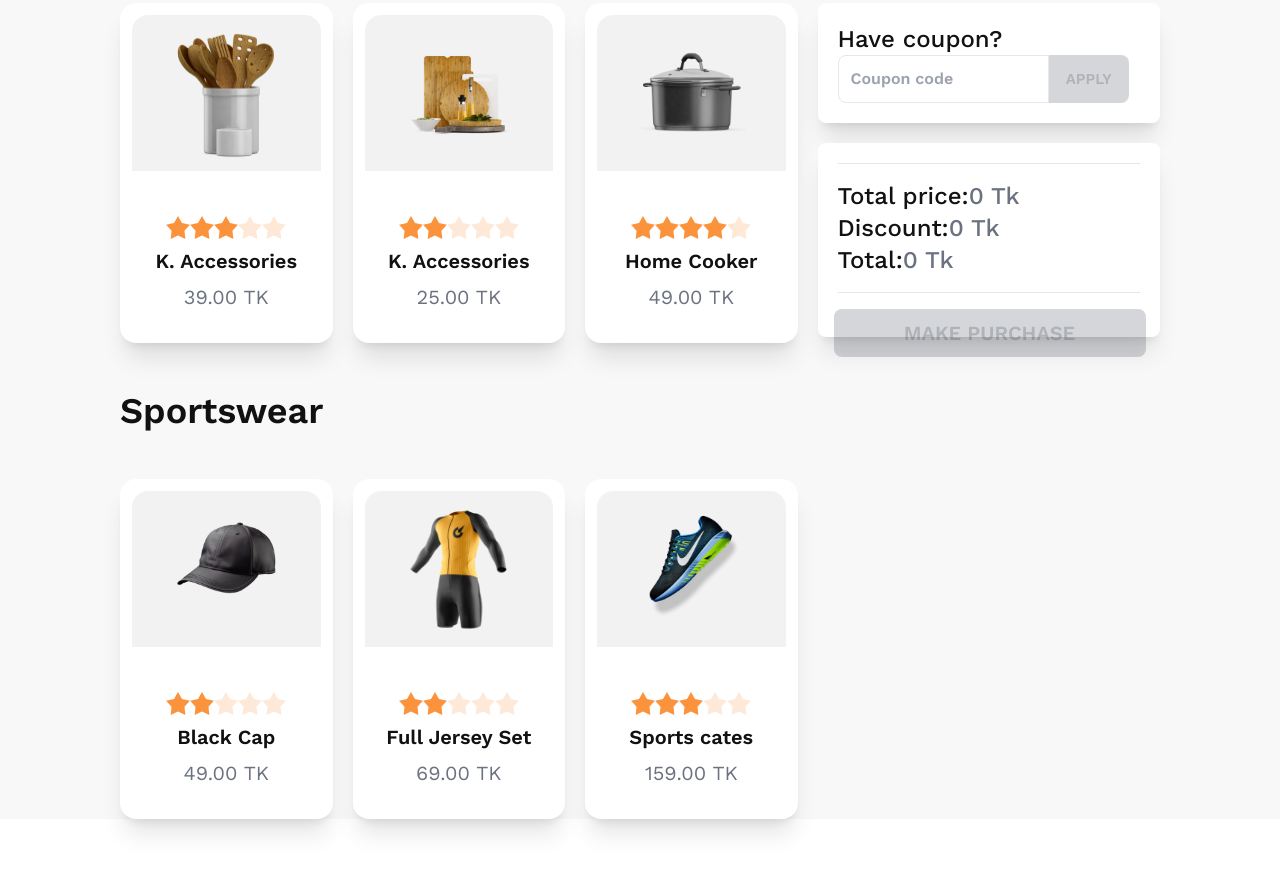
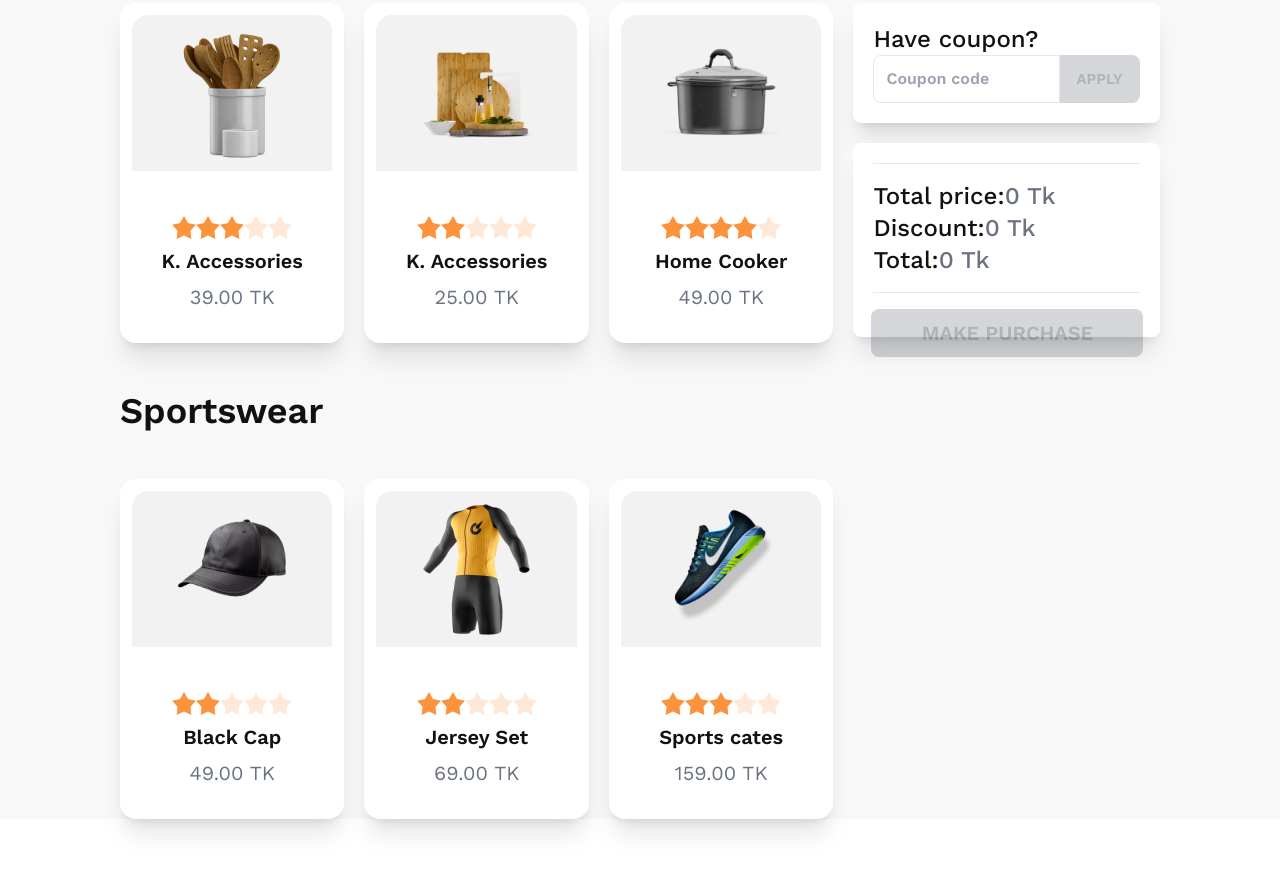
Before and after one commit to Rajib-10/Summer-Sale, a plain HTML site: page index.html in a window 1280 px wide. Shown: the part 981-1854 px from the top of the page. Drawn offline with nearby package versions, Linux system fonts and the light colour scheme.

Commit message:
responsive added again

```diff
--- a/index.html
+++ b/index.html
@@ -58,7 +58,7 @@
             <h2 class="text-xl md:text-3xl font-medium mb-10">
               ---SALE FEVER---
             </h2>
-            <h1 class="leading-normal text-2xl lg:text-[45px] font-bold mb-10">
+            <h1 class="leading-normal text-2xl lg:text-[30px] xl:text-[45px] font-bold mb-10">
               Purchase TK 200 or <br />
               above & get <span class="text-[#E527B2]">20% off</span>
             </h1>
@@ -79,7 +79,7 @@
     <main class="lg:pt-24 text-[#111] lg:px-[120px] bg-[#F8F8F8] mb-20 ">
       <section>
         <div class="flex flex-col w-full lg:flex-row">
-          <div class="grid lg:w-[68%]">
+          <div class="grid lg:w-[80%]">
             <h1
               class="text-2xl text-center mt-12 lg:mt-0 lg:text-left md:text-4xl font-semibold mb-12"
             >
@@ -87,10 +87,10 @@
             </h1>
 
             <div
-              class="flex-1 grid grid-cols-1 md:grid-cols-2 lg:grid-cols-3 gap-5"
+              class="flex-1 grid grid-cols-1 md:grid-cols-2 lg:grid-cols-3 gap-5  lg:gap-2 xl:gap-5 "
             >
               <div
-                class="card bg-base-100 shadow-xl h-[340px]"
+                class="card bg-base-100  shadow-xl h-[340px]"
                 onclick="handleClick(this)"
               >
                 <figure class="px-10 h-[188px] py-10 bg-img-bg m-3">
@@ -136,7 +136,7 @@
 
               <!-- card - 2 -->
               <div
-                class="card bg-base-100 shadow-xl h-[340px]"
+                class="card bg-base-100  shadow-xl h-[340px]"
                 onclick="handleClick(this)"
               >
                 <figure class="px-10 py-9 bg-img-bg m-3">
@@ -182,7 +182,7 @@
 
               <!-- card - 3 -->
               <div
-                class="card bg-base-100 shadow-xl h-[340px]"
+                class="card bg-base-100  shadow-xl h-[340px]"
                 onclick="handleClick(this)"
               >
                 <figure class="px-10 py-10 bg-img-bg m-3">
@@ -232,10 +232,10 @@
               Sportswear
             </h1>
             <div
-              class="flex-1 grid grid-cols-1 md:grid-cols-2 lg:grid-cols-3 gap-5"
+              class="flex-1 grid grid-cols-1 md:grid-cols-2 lg:grid-cols-3 gap-5 lg:gap-2 xl:gap-5"
             >
               <div
-                class="card bg-base-100 shadow-xl h-[340px]"
+                class="card bg-base-100 shadow-xl  h-[340px]"
                 onclick="handleClick(this)"
               >
                 <figure class="px-10 py-10 pb-16 bg-img-bg m-3">
@@ -320,7 +320,7 @@
                       class="mask mask-star-2 bg-orange-400"
                     />
                   </div>
-                  <h2 class="card-title">Full Jersey Set</h2>
+                  <h2 class="card-title">Jersey Set</h2>
                   <p class="text-xl font-normal text-gray-500">69.00 TK</p>
                 </div>
               </div>
@@ -367,7 +367,7 @@
                     />
                   </div>
                   <h2 class="card-title">Sports cates</h2>
-                  <p class="text-xl font-normal text-gray-500">159.00 TK</p>
+                  <p class="text-xl lg:text-[18px] xl:text-xl font-normal text-gray-500">159.00 TK</p>
                 </div>
               </div>
             </div>
@@ -380,7 +380,7 @@
                 <h2 class="text-[#111] text-2xl font-medium">Have coupon?</h2>
                 <input
                   id="couponInput"
-                  class="px-3 w-[60%] md:w-[70%] font-semibold py-[11px] rounded-l-lg  border z-10"
+                  class="px-3 w-[60%] md:w-[70%] lg:w-[55%] xl:w-[70%] font-semibold py-[11px] rounded-l-lg  border z-10"
                   type="text"
                   placeholder="Coupon code"
                 />
@@ -423,7 +423,7 @@
               id="make-purchase"
               disabled
               onclick="my_modal_5.showModal()"
-              class="btn btn-secondary w-[75%]  ml-5 md:w-[72%] md:ml-[85px] lg:max-w-[312px] text-[20px] font-semibold lg:ml-4 absolute -mt-7 "
+              class="btn btn-secondary w-[75%]   ml-5 md:w-[72%] md:ml-[85px] lg:w-[240px] xl:w-[272px] text-[20px] font-semibold lg:ml-[18px] absolute -mt-7 "
             >
               Make Purchase
             </button>
```
